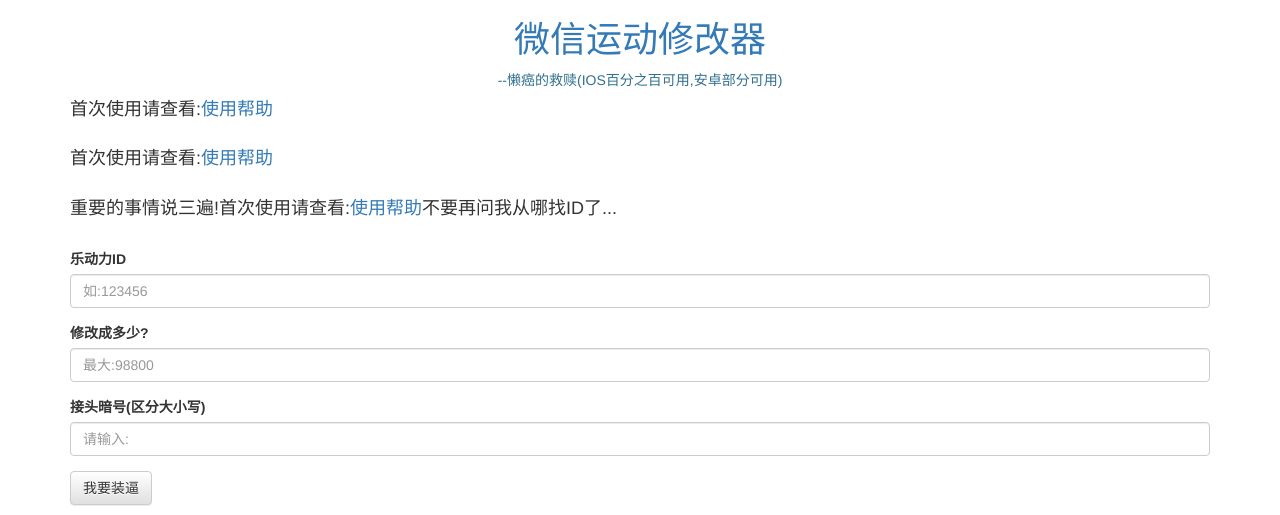
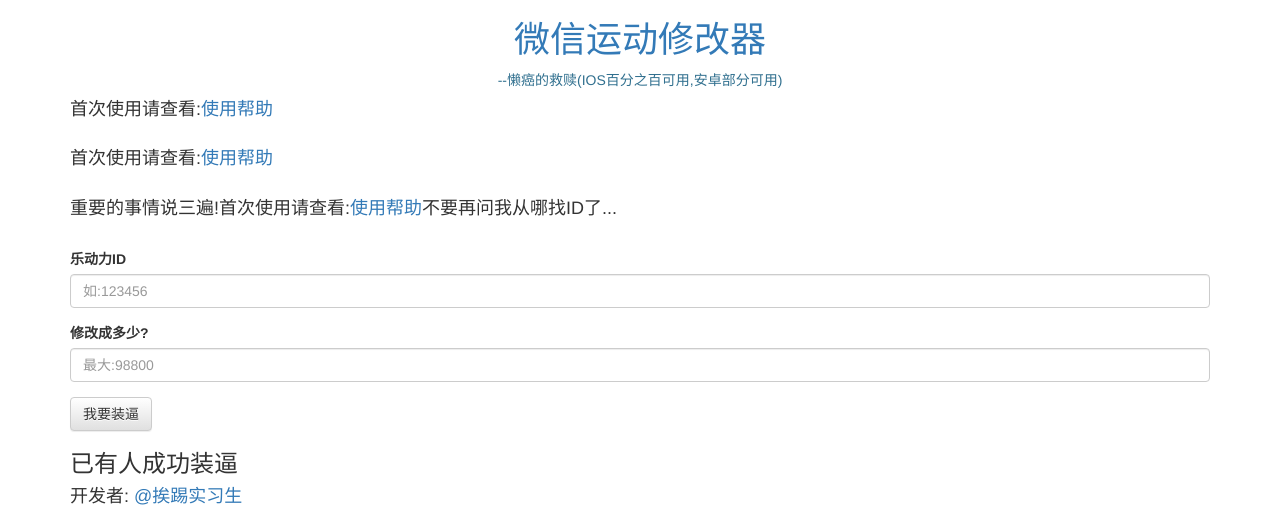
Before and after one commit to Panmax/LeanCloud-WeRun-Web, a Flask app: template templates/index.html in a window 1280 px wide. Shown: the top 515 px of the page. Run offline with Flask 2, Linux system fonts and the light colour scheme; the template is opened without the code that fills it, so the values that code supplies are empty; some libraries are stand-ins or nearby versions.

Commit message:
cancel anhao

```diff
--- a/app.py
+++ b/app.py
@@ -15,22 +15,12 @@
 logging.basicConfig(level=logging.INFO)
 
 
-all_password = [u'我只爱Panmax', u'ILovePanmax', u'Panmax万岁', u'我爱Panmax', u'Panmax',
-                u'HelloPanmax', u'GoodPanmax', u'WeLovePanmax', u'WeAllLovePanmax']
-
-
 @app.route('/', methods=['GET', 'POST'])
 def index():
-    p_password = all_password[random.randint(0, len(all_password)-1)]
     if request.method == 'POST':
         data = request.form
         ldl_id = data.get('ldl_id')
         steps = data.get('steps')
-        password = data.get('password', '')
-        real_password = data.get('real_password')
-        if password != real_password:
-            flash(u'接头暗号不正确')
-            return redirect('/')
         if not wechat_run.isnum(steps):
             flash(u'要修改的步数不正确~')
             return redirect('/')
@@ -47,7 +37,7 @@
             flash(u'修改失败~')
             return redirect('/')
     count = Query(ZhuangBiRecord).count()
-    return render_template('index.html', count=count, p_password=p_password)
+    return render_template('index.html', count=count)
 
 
 @app.route('/help')
--- a/templates/index.html
+++ b/templates/index.html
@@ -53,15 +53,11 @@
                 <label>修改成多少?</label>
                 <input type="number" class="form-control" placeholder="最大:98800" name="steps" required>
               </div>
-              <div class="form-group">
-                <label>接头暗号(区分大小写)</label>
-                <input type="text" class="form-control" placeholder="请输入:{{ p_password }}" name="password" required>
-                <input type="hidden" name="real_password" value="{{ p_password }}">
-              </div>
               <button type="submit" class="btn btn-default" id="submit">我要装逼</button>
             </form>
             <div style="margin-top: 10px;"><h3>已有<b class="text-danger">{{ count }}</b>人成功装逼</h3></div>
-            <div><h4>新浪微博: <a href="http://weibo.com/q967168">@挨踢实习生</a></h4></div>
+            <div><h4>开发者: <a href="http://weibo.com/q967168">@挨踢实习生</a></h4></div>
+            <div><h4>开源: <a href="https://github.com/Panmax/LeanCloud-WeRun-Web">GitHub</a></h4></div>
 
             <div><img class="img-responsive" src="http://ac-p5wg1h2j.clouddn.com/b8a6c2ffb65e4609.png" alt=""></div>
         </div>
```
